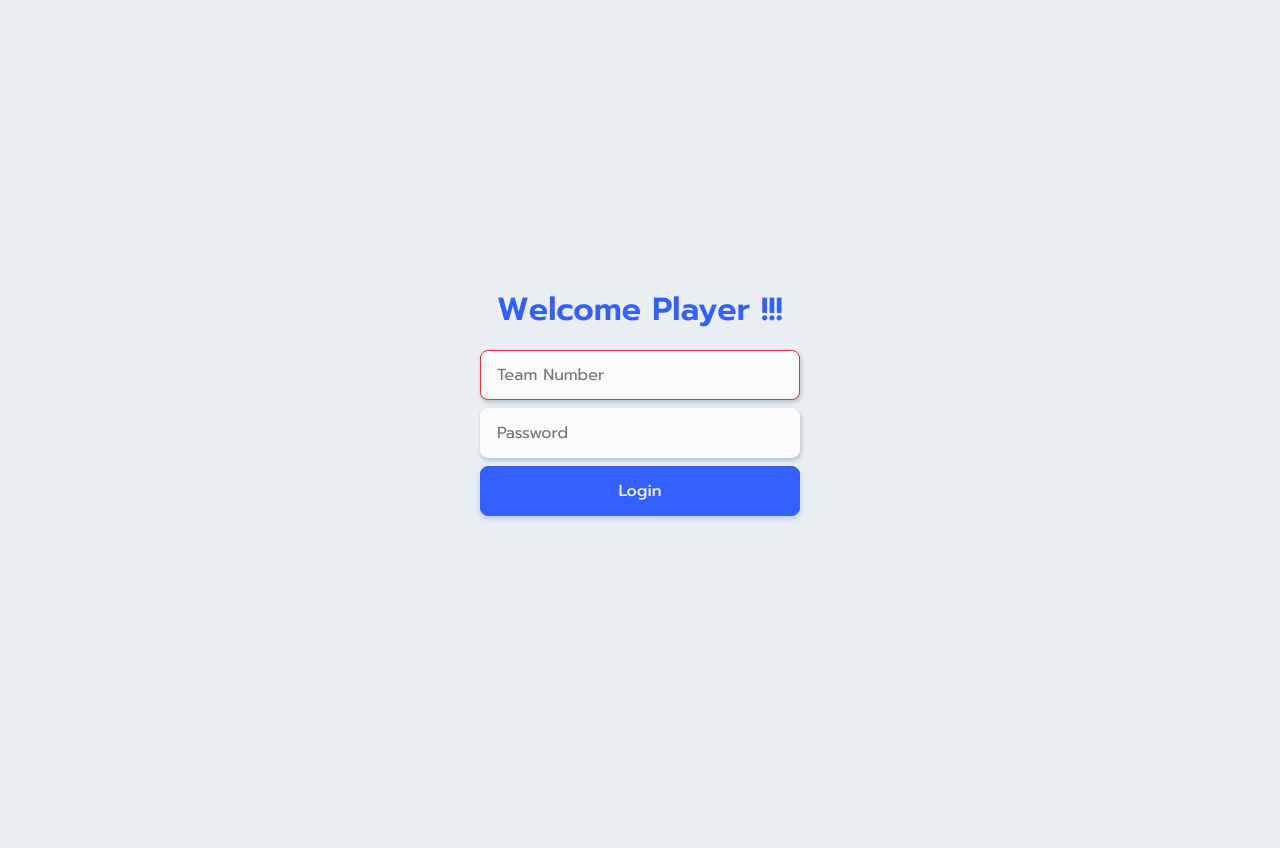
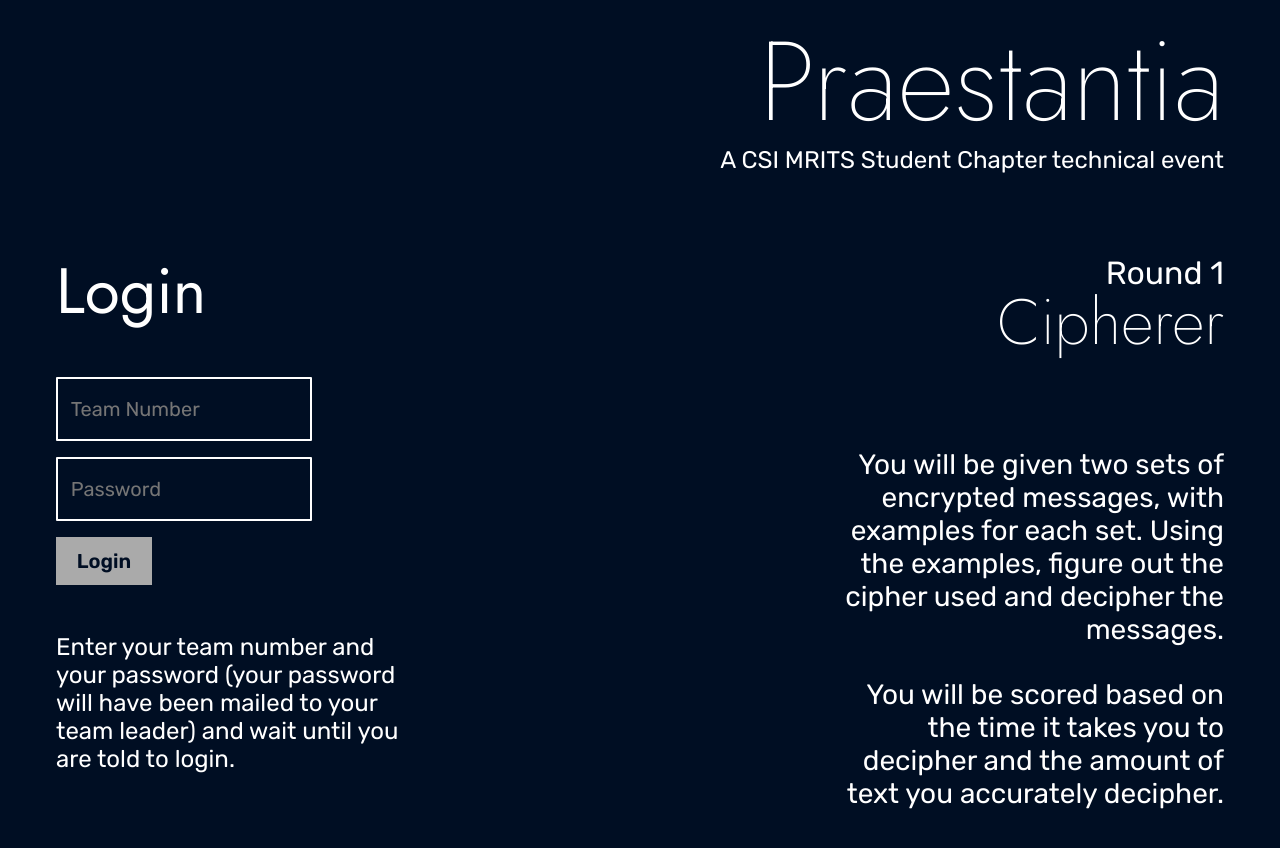
Before and after one commit to MRITS-CSI/Cyphera, a React (Create React App) app: page / in a window 1280 px wide. Shown: the top 848 px of the page. Before the commit the page ends 800 px from the top, so only its background shows below. Built offline with nearby package versions, Linux system fonts and the light colour scheme.

Commit message:
Login page css

```diff
--- a/src/CSS/Login.css
+++ b/src/CSS/Login.css
@@ -1,12 +1,17 @@
 @import url(https://fonts.googleapis.com/css2?family=Prompt:wght@300;400;500;600&display=swap);
-
+@import url('https://fonts.googleapis.com/css2?family=Gothic+A1:wght@100;200;300;400;500;600;700;800;900&family=Jost:ital,wght@0,100;0,200;0,300;0,400;0,500;0,600;0,700;1,100;1,200;1,300;1,400;1,500;1,600;1,700&family=Rubik:ital,wght@0,300;0,400;0,500;0,600;0,700;1,300;1,400;1,500;1,600;1,700&display=swap');
 * {
     margin: 0;
     padding: 0;
     border: 0;
     outline: 0;
     box-sizing: border-box;
-	font-family: Prompt, sans-serif;
+    font-family: 'Rubik', Prompt, sans-serif;
+    color: white;
+}
+
+h1 {
+    font-family: 'Jost';
 }
 
 html {
@@ -26,7 +31,7 @@
 }
 
 body {
-	background: #e9eff2;
+    background: #000E23;
 }
 
 a {
@@ -39,16 +44,89 @@
     text-decoration: underline;
 }
 
+.desc {
+    font-size: 1.5rem;
+    width: 27.5vw;
+    margin-top: 1vh;
+}
+
 .container {
     max-width: 1090px;
     width: 100%;
     min-height: 100vh;
     margin: 0 auto;
-	display: flex;
+    /* display: flex; */
     align-items: center;
     justify-content: center;
-	flex-direction: column;
+    flex-direction: row;
+    display: grid;
+    grid-template-columns: auto auto;
     gap: 1rem;
+}
+
+.fcontainer {
+    width: 45vw;
+}
+
+.right,
+.right * {
+    text-align: right;
+}
+
+.eventsub {
+    font-weight: 400;
+    font-size: 1.5rem;
+    margin-top: -2vh;
+}
+
+.right {
+    display: grid;
+    grid-template-rows: auto auto auto auto;
+    gap: 10vh;
+}
+
+.eventtitle {
+    font-weight: 200;
+    font-size: 7rem;
+}
+
+.roundc {
+    font-weight: 400;
+    font-size: 2rem;
+}
+
+.roundtitle {
+    font-family: 'Jost';
+    font-weight: 200;
+    font-size: 4rem;
+}
+
+.rounddesc {
+    font-size: 1.75rem;
+    padding-left: 15vw;
+}
+
+.fields {
+    display: grid;
+    grid-template-columns: auto;
+    gap: 2vh;
+}
+
+.rdesc {
+    display: grid;
+    grid-template-columns: auto;
+    gap: 2rem;
+}
+
+.round h2 {
+    margin-top: -2vh;
+}
+
+.lcontf {
+    display: grid;
+    grid-template-rows: auto;
+    height: 50vh;
+    gap: 5vh;
 }
 
 .page-title {
@@ -71,10 +149,25 @@
     max-width: 20rem;
     width: 100%;
     position: relative;
-	gap: 0.5rem;
 }
 
-.form input:not(.btn) {
+.inp {
+    border: 2px solid white;
+    border-radius: 1px;
+    width: 20vw;
+    height: 4rem;
+    font-size: 1.25rem;
+    padding: 1vh 1vw;
+}
+
+.inp:active {}
+
+.inp:focus {
+    border: 2px solid #aaaaee;
+}
+
+
+/* .form input:not(.btn) {
     width: 100%;
     display: block;
     font-size: 1rem;
@@ -90,7 +183,7 @@
 .form input:focus:not(.btn) {
     border-color: #3461fd;
     box-shadow: 1px 2px 4px 0px #0b163c40, 0 0 0 3px #3461fd80;
-}
+} */
 
 .btn {
     width: 100%;
@@ -142,3 +235,29 @@
 .error-input:focus {
     box-shadow: 1px 2px 4px 0px #0b163c40, 0 0 0 3px #dc353580 !important;
 }
+
+.loginbutton {
+    background-color: #aaa;
+    color: #000E23;
+    width: 7.5vw;
+    height: 3rem;
+    padding: 1vh 1vw;
+    font-size: 1.25rem;
+    border: none;
+    cursor: pointer;
+    transition: 0.3s;
+    font-weight: 600;
+}
+
+.loginbutton:hover {
+    background-color: #888;
+}
+
+.loginbutton:active {
+    background-color: #555;
+}
+
+.logintitle {
+    font-weight: 400;
+    font-size: 4rem;
+}
--- a/src/Components/Cyphera.tsx
+++ b/src/Components/Cyphera.tsx
@@ -31,7 +31,7 @@
 		<div className="cypheraheading">
 			<h1>cyphera_</h1>
 			<h2>
-				<Countdown date={Date.now() + 600000} onComplete={onCountDown} />
+				<Countdown date={Date.now() + 1000 * 60 * 10} onComplete={onCountDown} />
 			</h2>
 		</div>
 	);
--- a/src/Components/Login.tsx
+++ b/src/Components/Login.tsx
@@ -1,61 +1,107 @@
-import React, { useState } from 'react';
-import { connect } from 'react-redux';
-import { ActionCreatorWithPayload } from '@reduxjs/toolkit';
-import API from '../API';
-import '../CSS/Login.css';
-import { teamNumber } from '../Actions';
-import { mapStateToPropsInt, userData } from '../Interface';
-import { useNavigate } from 'react-router-dom';
+import React, { useState } from "react";
+import { connect } from "react-redux";
+import { ActionCreatorWithPayload } from "@reduxjs/toolkit";
+import API from "../API";
+import "../CSS/Login.css";
+import { teamNumber } from "../Actions";
+import { mapStateToPropsInt, userData } from "../Interface";
+import { useNavigate } from "react-router-dom";
 interface myProps {
-	teamNumber: ActionCreatorWithPayload<userData, 'TEAM'>;
+    teamNumber: ActionCreatorWithPayload<userData, "TEAM">;
     teamNo: string;
 }
 const Login = (props: myProps) => {
-	const [uname, setUname] = useState('');
-	const [pass, setPass] = useState('');
+    const [uname, setUname] = useState("");
+    const [pass, setPass] = useState("");
     const navigate = useNavigate();
     const loginHandler = async () => {
-		let loginData = await API.post('/user/login', {
+        let loginData = await API.post("/user/login", {
             teamNo: uname,
             password: pass,
         }).then((res) => res.data);
 
-		if (loginData && loginData.status === 'success' && !loginData.isLogged) {
 		console.log(loginData);
-			window.localStorage.setItem('token', loginData.token);
+
+        if (
+            loginData &&
+            loginData.status === "success" &&
+            !loginData.isLogged
+        ) {
+            console.log(loginData);
+            window.localStorage.setItem("token", loginData.token);
             props.teamNumber({ teamNo: uname });
-			navigate('/game');
+            navigate("/game");
         } else {
-			alert('Wrong credentials or Already submitted the game');
-			navigate('/');
+            alert("Wrong credentials or Already submitted the game");
+            navigate("/");
         }
     };
     return (
-		<body className="container">
-			<h1 className="page-title">Welcome Player !!!</h1>
+        <div>
+            <div className="container">
+                <div className="fcontainer">
+                    <form className="lcontf">
+                        <h1 className="logintitle">Login</h1>
 
-			<form className="login-form form">
+                        <div className='fields'>
                             <input
-					type="email"
-					className="input error-input"
+                                type="text"
+                                className="inp"
                                 placeholder="Team Number"
                                 onChange={(e) => setUname(e.target.value)}
                             />
                             <input
                                 type="password"
-					className="input"
+                                className="inp"
                                 placeholder="Password"
                                 onChange={(e) => setPass(e.target.value)}
-				/>
-
+                            />{" "}
                             <input
                                 type="submit"
                                 value="Login"
-					className="send-btn btn"
+                                className="loginbutton"
                                 onClick={loginHandler}
                             />
+                        </div>
+
+                        <div>
+                            <p className="desc">
+                                Enter your team number and your password (your
+                                password will have been mailed to your team
+                                leader) and wait until you are told to login.
+                            </p>
+                        </div>
                     </form>
-		</body>
+                </div>
+
+                <div className="fcontainer right">
+                    <div>
+                        <h1 className="eventtitle">Praestantia</h1>
+                        <h3 className="eventsub">
+                            A CSI MRITS Student Chapter technical event
+                        </h3>
+                    </div>
+
+                    <div className="round">
+                        <h3 className="roundc">Round 1</h3>
+                        <h2 className="roundtitle">Cipherer</h2>
+                    </div>
+                    <div className="rdesc">
+                        <p className="rounddesc">
+                            You will be given two sets of encrypted messages,
+                            with examples for each set. Using the examples,
+                            figure out the cipher used and decipher the
+                            messages.
+                        </p>
+                        <p className="rounddesc">
+                            You will be scored based on the time it takes you to
+                            decipher and the amount of text you accurately
+                            decipher.
+                        </p>
+                    </div>
+                </div>
+            </div>
+        </div>
     );
 };
 
--- a/src/planes.css
+++ b/src/planes.css
@@ -42,6 +42,21 @@
     } */
 }
 
+@keyframes planeCrashing {
+    0% {
+        transform: translateY(0);
+    }
+    15% {
+        transform: rotateX(-30deg)
+    }
+    50% {
+        transform: translateY(3vh);
+    }
+    100% {
+        transform: translateY(10vh);
+    }
+}
+
 .heading {
     display: inline-block;
     width: 200px;
```
Lines whose indentation alone changed are shown as unchanged.
